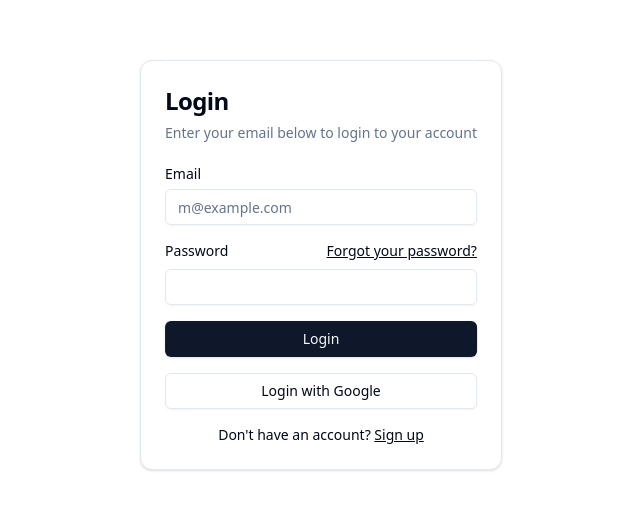
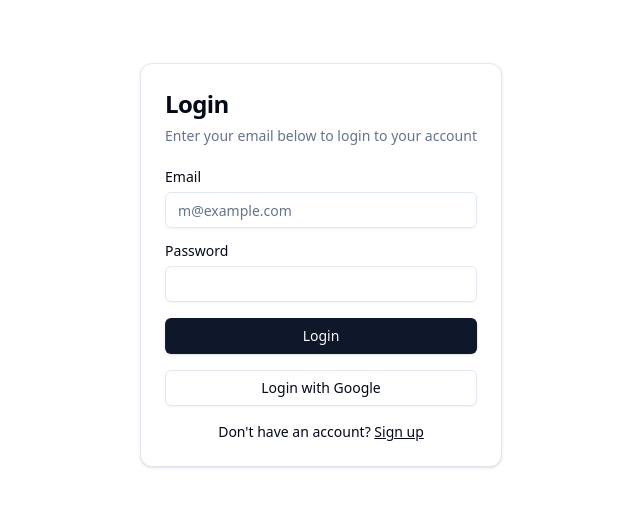
Before and after one commit to mr-zlaam/google-keep-clone, a React (Vite) app: page /auth/user/sign-in in a window 1280 px wide. Shown: the part 135-644 px from the top of the page, without its empty margins (319-959 px from the left). Built offline with nearby package versions, Linux system fonts and the light colour scheme; no server answers.

Commit message:
update SignIn.tsx

```diff
--- a/src/pages/auth/sign-in/SignIn.tsx
+++ b/src/pages/auth/sign-in/SignIn.tsx
@@ -33,9 +33,6 @@ export default function SignIn() {
           <div className="grid gap-2">
             <div className="flex items-center">
               <Label htmlFor="password">Password</Label>
-              <Link to="#" className="inline-block ml-auto text-sm underline">
-                Forgot your password?
-              </Link>
             </div>
             <Input id="password" type="password" required />
           </div>
```
